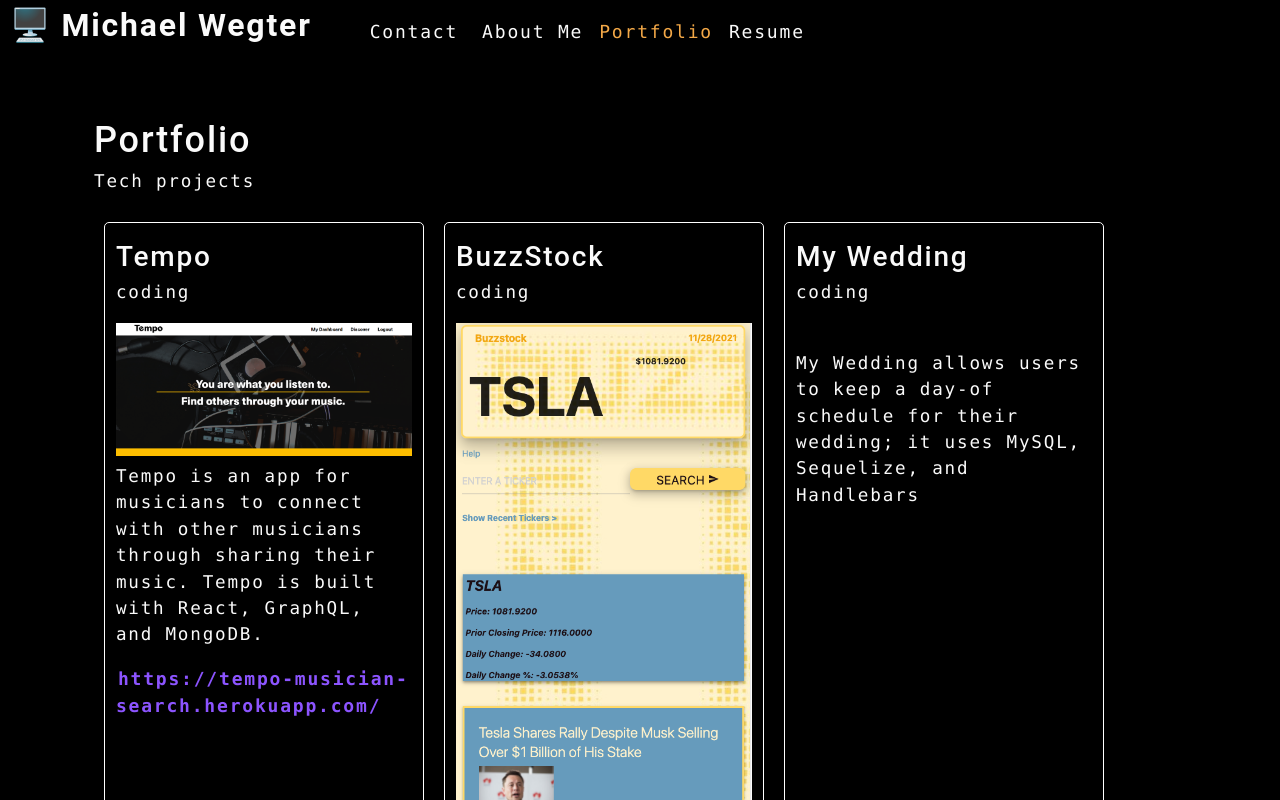
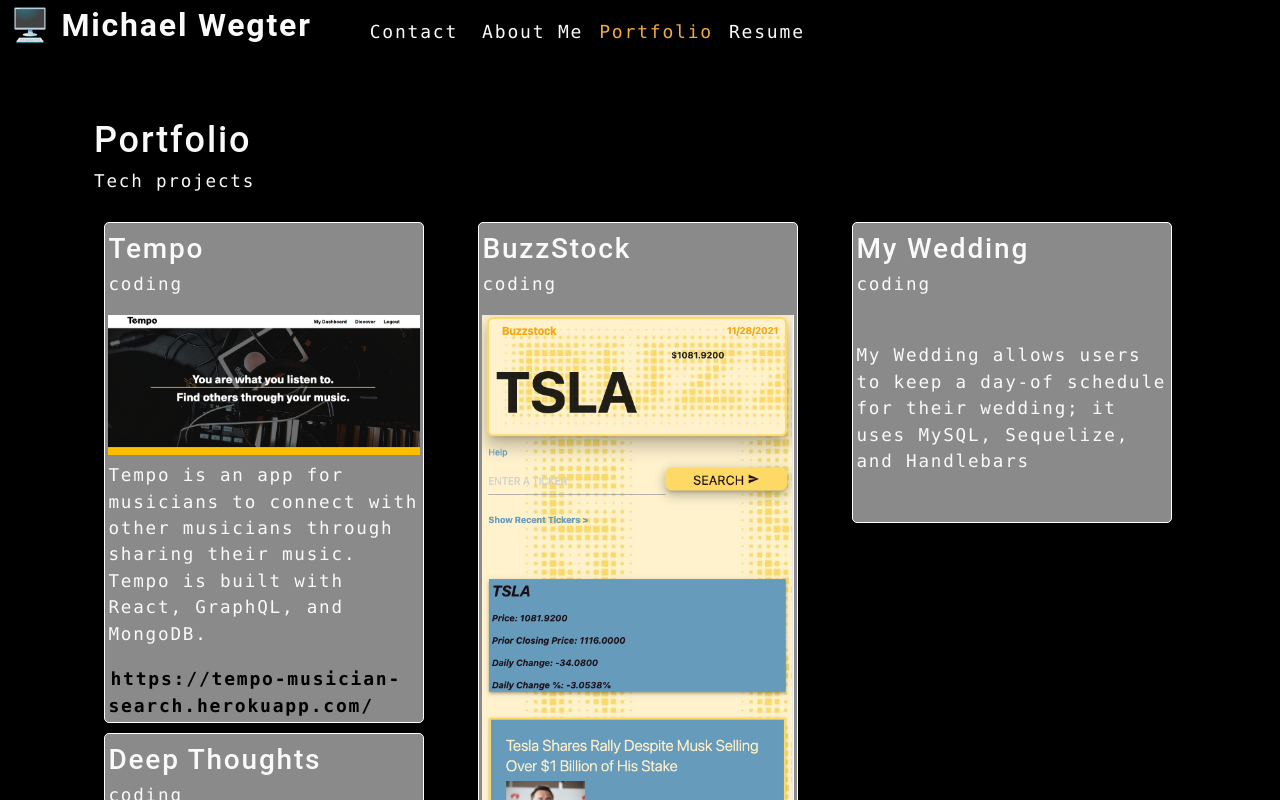
Before and after one commit to mwegter95/react-portfolio, a React (Create React App) app: page / in a window 1280 px wide. Both pictures are taken after a click on the item "Portfolio". Shown: the top 800 px of the page. Built offline with nearby package versions, Linux system fonts and the light colour scheme.

Commit message:
added masonry layout to portfolio page. Big win

```diff
--- a/package.json
+++ b/package.json
@@ -9,6 +9,7 @@
     "@testing-library/user-event": "^13.5.0",
     "react": "^17.0.2",
     "react-dom": "^17.0.2",
+    "react-masonry-css": "^1.0.16",
     "react-scripts": "5.0.0",
     "web-vitals": "^2.1.4"
   },
--- a/src/components/ProjectList/index.js
+++ b/src/components/ProjectList/index.js
@@ -1,17 +1,19 @@
 import React, { useState } from 'react';
 import projects from '../../db/projects';
-import Card from '../Card'
+import Card from '../Card';
+import Masonry from 'react-masonry-css';
+
 
 
 
 const ProjectList = () => {
 
   return (
-      <div className="flex-row">
+      <Masonry breakpointCols={3} className="my-masonry-grid" columnClassName="my-masonry-grid_column">
         {projects.map((project, i) => (
-          <Card key={i} item={project}/>
+          <Card key={i} item={project} />
         ))}
-      </div>
+      </Masonry>
   );
 };
 
--- a/src/index.css
+++ b/src/index.css
@@ -254,7 +254,7 @@
 
 a {
   border-radius: 5px;
-  color: var(--primary);
+  color: var(--dark);
   font-weight: 600;
   padding: 2px 4px;
   margin-left: -2px;
@@ -264,3 +264,23 @@
 .navActive {
   color: var(--secondary);
 }
+
+/* ---- Portfolio masonry layout ----- */
+
+.my-masonry-grid{
+  display: -webkit-box;
+  display: -ms-flexbox;
+  display: flex;
+  margin-left: -30px;
+  width: auto;
+}
+
+.my-masonry-grid_column{
+  padding-left: 30px;
+  background-clip: padding-box;
+}
+
+.my-masonry-grid_column div{
+  background: rgba(242, 242, 242, 0.571);
+  margin-bottom: 30px;
+}
```
Also changed, not shown: 1 other file (tests, documents, lock files or other folders).
